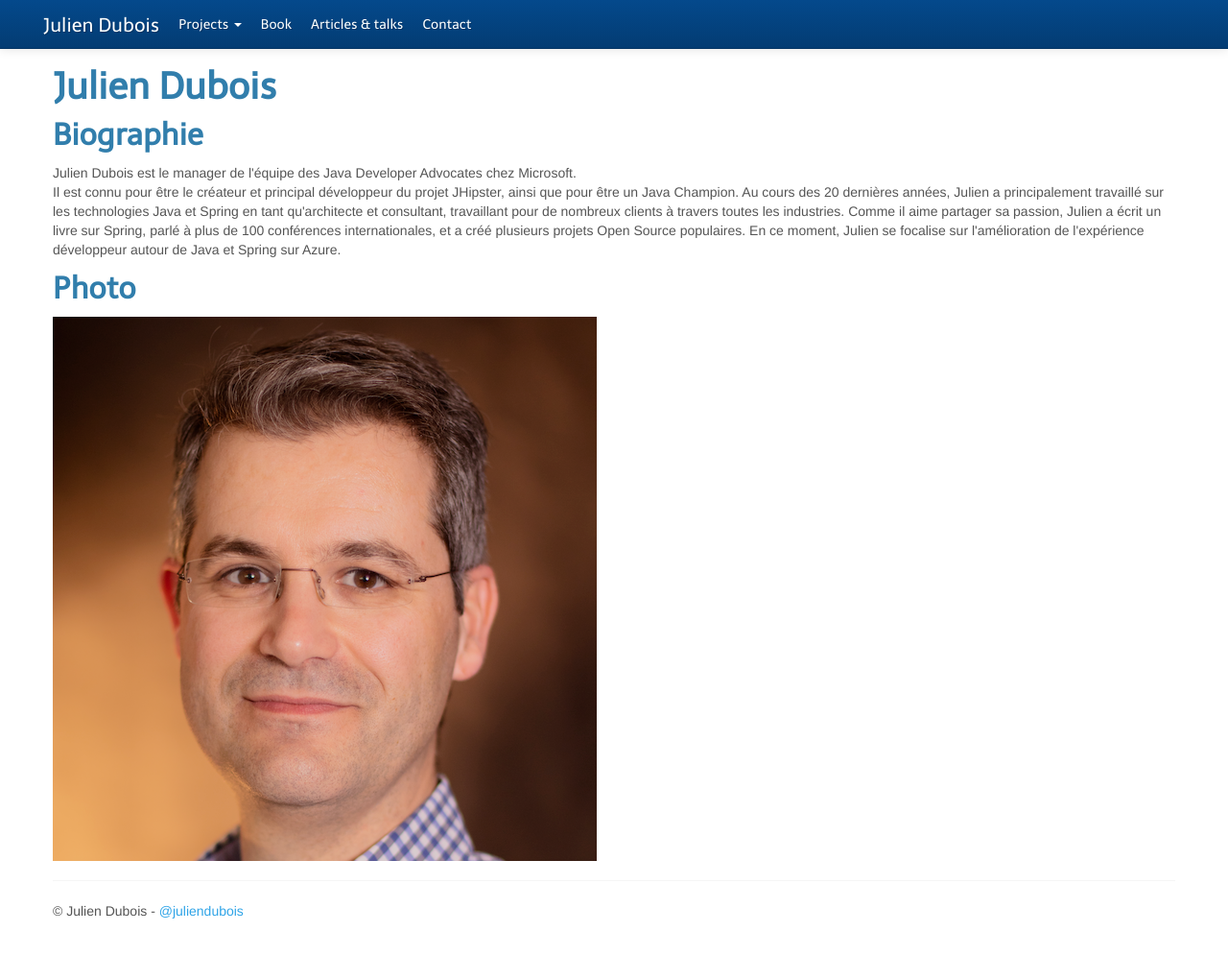
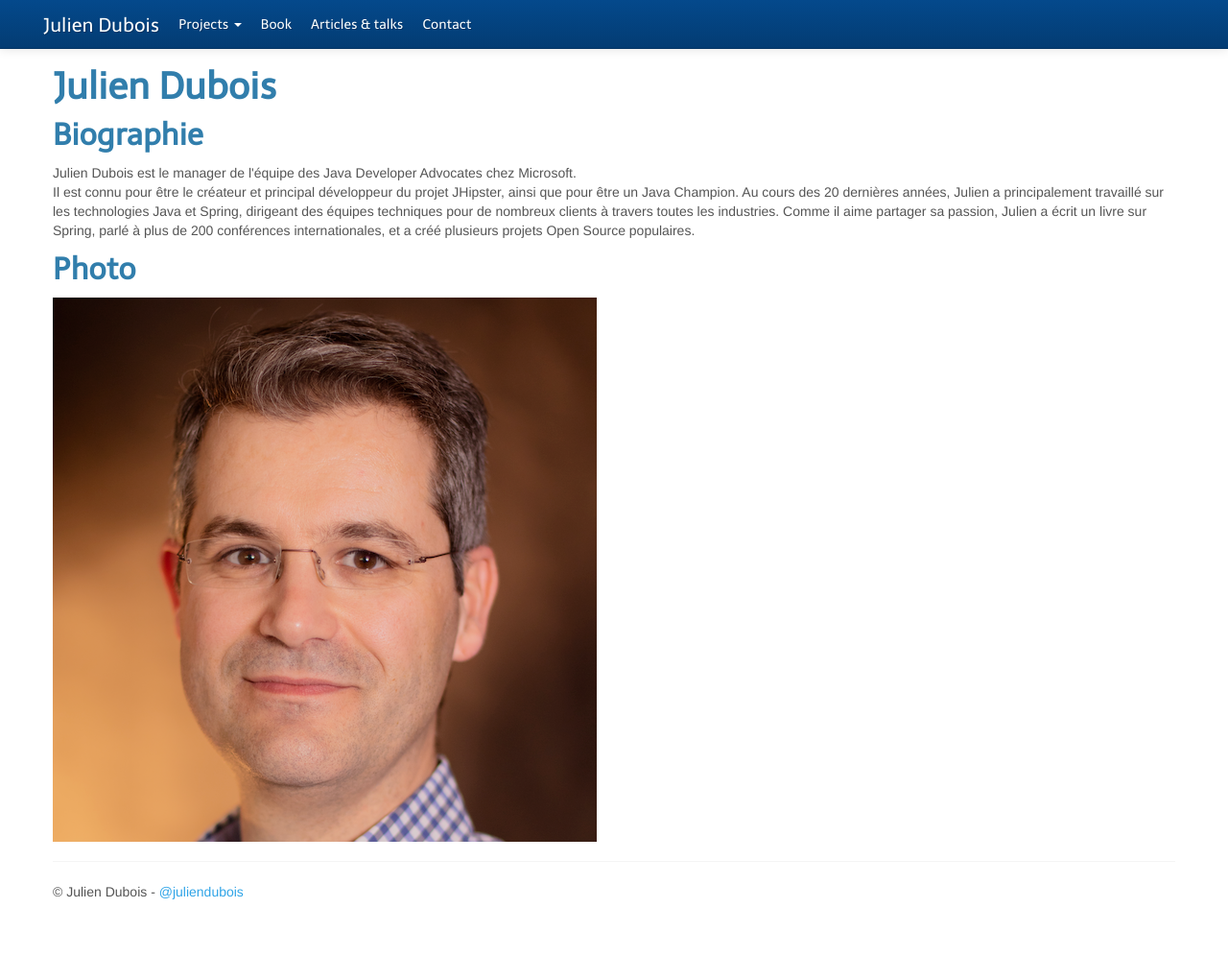
Before and after one commit to jdubois/jdubois.github.com, a Jekyll site: the page built from bio-fr.html, in a window 1280 px wide and 1009 px high. Shown: the top 996 px of the window at 96% size. Built offline with Jekyll 4.4.1, drawn with Linux system fonts in a browser that asks for light colours; nearby versions of some CDN libraries.

Commit message:
Update bio

```diff
--- a/bio-fr.html
+++ b/bio-fr.html
@@ -10,11 +10,10 @@ title: French Biography
 <p>
   Julien Dubois est le manager de l'équipe des Java Developer Advocates chez Microsoft.<br>
   Il est connu pour être le créateur et principal développeur du projet JHipster, ainsi que pour être un Java Champion.
-  Au cours des 20 dernières années, Julien a principalement travaillé sur les technologies Java et Spring en tant
-  qu'architecte et consultant, travaillant pour de nombreux clients à travers toutes les industries. Comme il aime partager
-  sa passion, Julien a écrit un livre sur Spring, parlé à plus de 100 conférences internationales, et a créé plusieurs
+  Au cours des 20 dernières années, Julien a principalement travaillé sur les technologies Java et Spring, dirigeant
+  des équipes techniques pour de nombreux clients à travers toutes les industries. Comme il aime partager
+  sa passion, Julien a écrit un livre sur Spring, parlé à plus de 200 conférences internationales, et a créé plusieurs
   projets Open Source populaires.
-  En ce moment, Julien se focalise sur l'amélioration de l'expérience développeur autour de Java et Spring sur Azure.
 </p>
 
 <h2>Photo</h2>
--- a/bio.html
+++ b/bio.html
@@ -10,9 +10,9 @@ title: Bio
 <p>
   Julien Dubois manages the Java developer advocacy team at Microsoft.<br>
   He is known as the creator and lead developer of the JHipster project, and as a Java Champion. In the past 20 years,
-  Julien has mainly worked with the Java and Spring technologies as an architect and as a consultant, working for many different
-  customers across all industries. As he loves to share his passion, Julien wrote a book on the Spring Framework, spoke at
-  more than 100 international conferences, and created several popular Open Source projects.<br>
+  Julien mainly worked with the Java and Spring technologies, leading technical teams for many different
+  customers across all industries. As he loves sharing his passion, Julien wrote a book on the Spring Framework, spoke at
+  more than 200 international conferences, and created several popular Open Source projects.<br>
 </p>
 
 <h2>Photo</h2>
```
